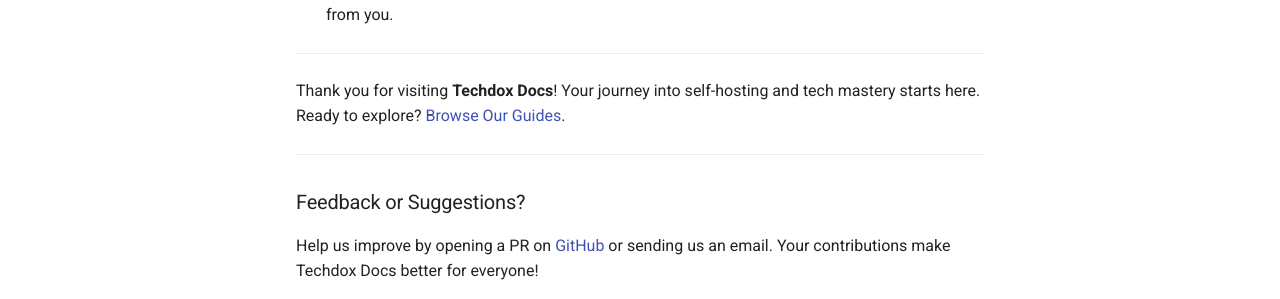
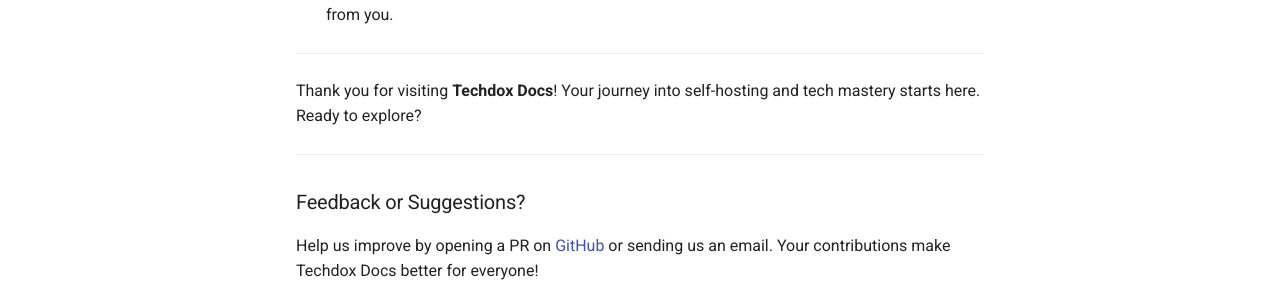
Before and after one commit to Techdox/techdox-docs, an MkDocs documentation site: the page built from docs/index.md, in a window 1280 px wide and 900 px high, scrolled down 673 px. Shown: the part 435-734 px from the top of the window. Built offline with MkDocs 1.6.1 and Material for MkDocs 9.7.7, drawn with Linux system fonts in a browser that asks for light colours.

Commit message:
added updated homepage

```diff
--- a/docs/index.md
+++ b/docs/index.md
@@ -40,7 +40,7 @@
 
 ---
 
-Thank you for visiting **Techdox Docs**! Your journey into self-hosting and tech mastery starts here. Ready to explore? [Browse Our Guides](#).
+Thank you for visiting **Techdox Docs**! Your journey into self-hosting and tech mastery starts here. Ready to explore?
 
 ---
 
```
